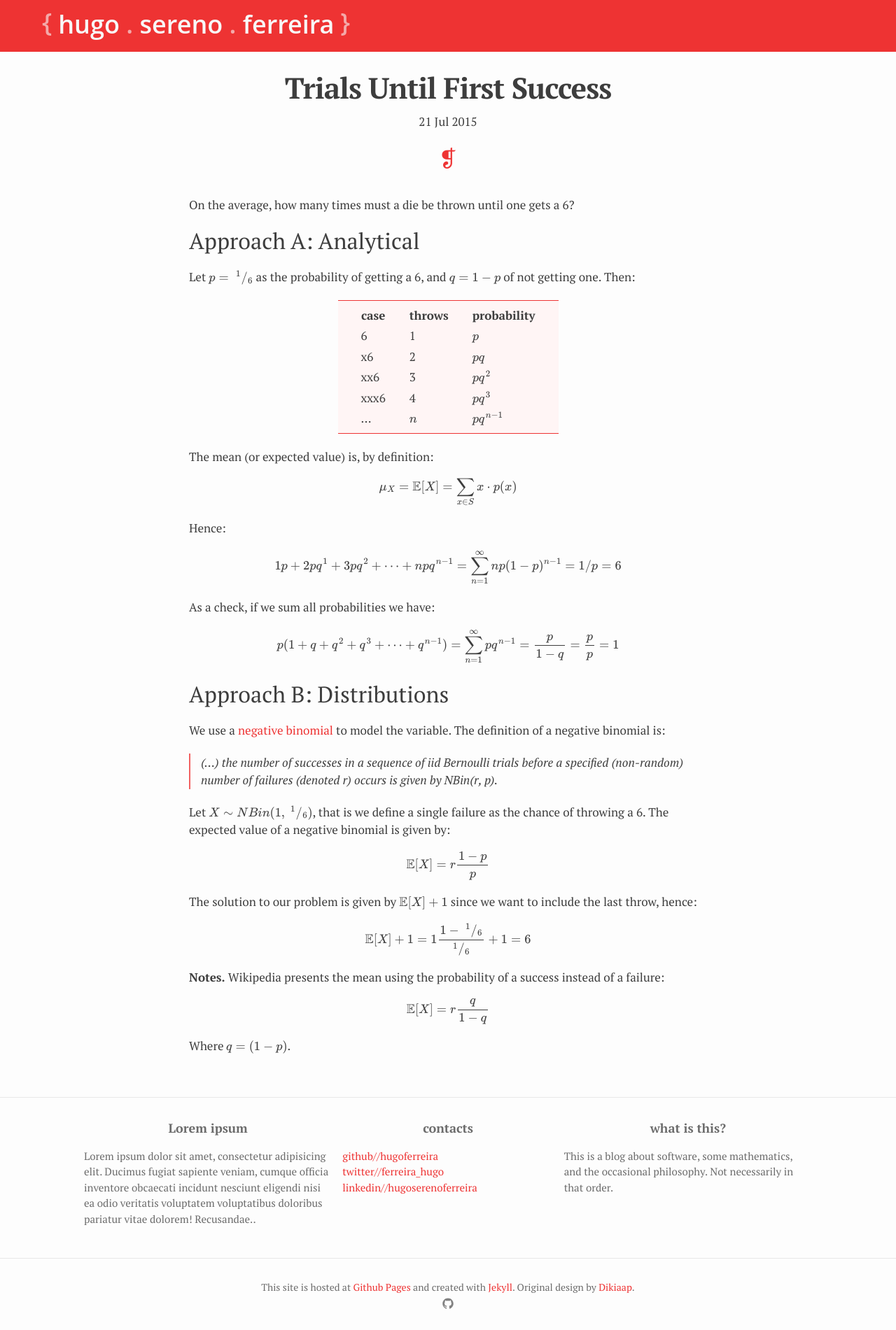
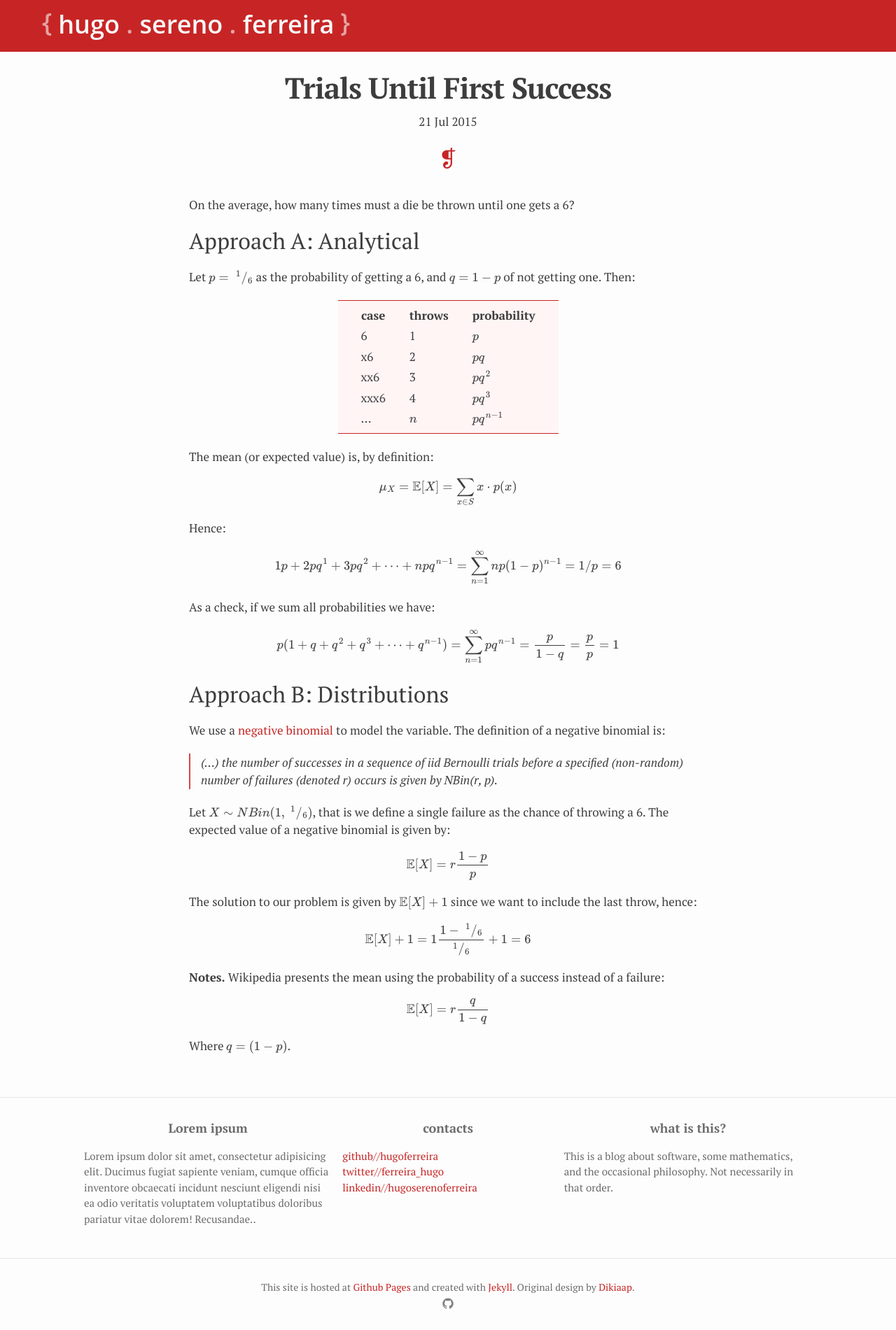
Before and after one commit to hugoferreira/hugoferreira.github.com, a Jekyll site: the page built from _posts/2015-07-21-trials-until-first-success.markdown, in a window 1280 px wide. Shown: the whole page at 70% size. Built offline with Jekyll 4.4.1, drawn with Linux system fonts in a browser that asks for light colours; formulas are drawn with MathJax 3.

Commit message:
Changed red hue

```diff
--- a/_layouts/post.html
+++ b/_layouts/post.html
@@ -6,7 +6,7 @@
   <header class="post-header">
     <span itemprop="name"><h1 class="post-title"><center>{{ page.title }}</center></h1></span>
     <p class="post-meta"><center>{{ page.date | date: "%-d %b %Y" }}{% if page.meta %} • {{ page.meta }}{% endif %}</center></p>
-    <center><font style="font-size: 24pt; color: #ee3333;">❡</font></center>
+    <center><font style="font-size: 24pt; color: #c72525;">❡</font></center>
   </header>
 
   <article class="post-content">
--- a/css/main.scss
+++ b/css/main.scss
@@ -15,7 +15,7 @@
 $text-color:       #111;
 $background-color: #fdfdfd;
 $brand-color:      #2a7ae2;
-$alt-color:        #ee3333;
+$alt-color:        #c72525;
 $grey-color:       #828282;
 $grey-color-light: lighten($grey-color, 40%);
 $grey-color-dark:  darken($grey-color, 25%);
```
